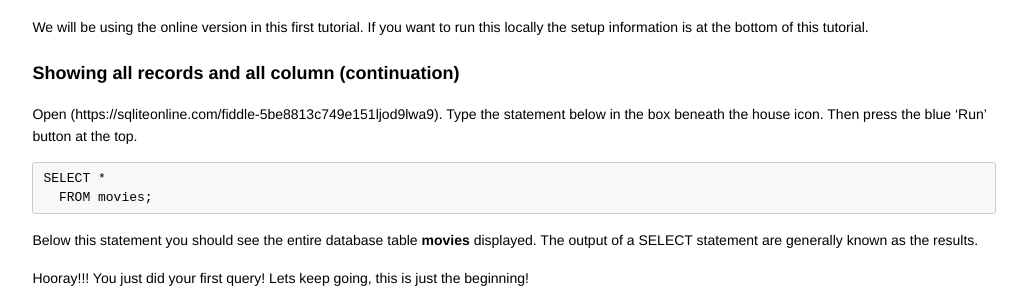
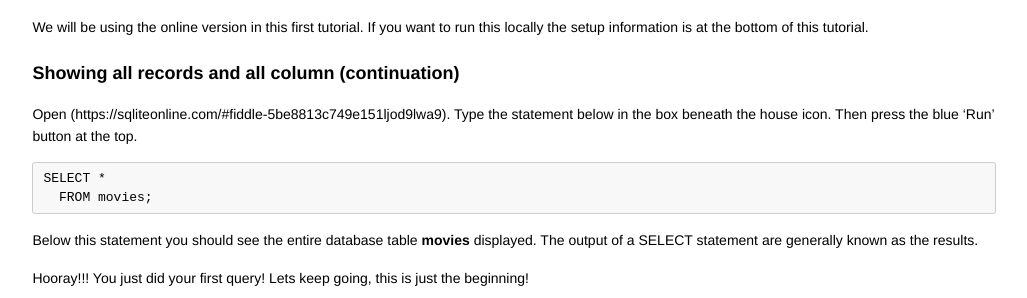
Before and after one commit to codebar/tutorials, a Jekyll site: the page built from sql/lesson1/tutorial.md, in a window 1280 px wide and 900 px high, scrolled down 1953 px. Shown: the part 154-452 px from the top of the window, without its empty margins (126-1153 px from the left). Built offline with Jekyll 4.4.1, drawn with Linux system fonts in a browser that asks for light colours; some of the changed text lies outside the part shown.

Commit message:
Apply suggestions from @brunogirin code review
Co-Authored-By: jmbriano <jmbriano@gmail.com>

````diff
--- a/sql/lesson1/tutorial.md
+++ b/sql/lesson1/tutorial.md
@@ -92,7 +92,7 @@ We will be using the online version in this first tutorial. If you want to run t
 
 ### Showing all records and all column (continuation)
 
-Open (https://sqliteonline.com/fiddle-5be8813c749e151ljod9lwa9).
+Open (https://sqliteonline.com/#fiddle-5be8813c749e151ljod9lwa9).
 Type the statement below in the box beneath the house icon. Then press the blue 'Run' button at the top.
 
 ```SQL
@@ -191,7 +191,7 @@ What do you think this query below will return? Can you predict the result befor
 SELECT *
   FROM movie
  WHERE duration > 120
-   AND (genre = "Sci-Fi" OR genre = "Drama");
+   AND (genre = 'Sci-Fi' OR genre = 'Drama');
 ```
 
 ## Lesson 1 exercises
@@ -239,7 +239,7 @@ For the lessons, when you find a link to https://sqliteonline.com/ followed by a
 
 ## ANNEX
 
-### fiddle-5be8813c749e151ljod9lwa9
+### #fiddle-5be8813c749e151ljod9lwa9
 
 ```SQL
 CREATE TABLE movies (
````
